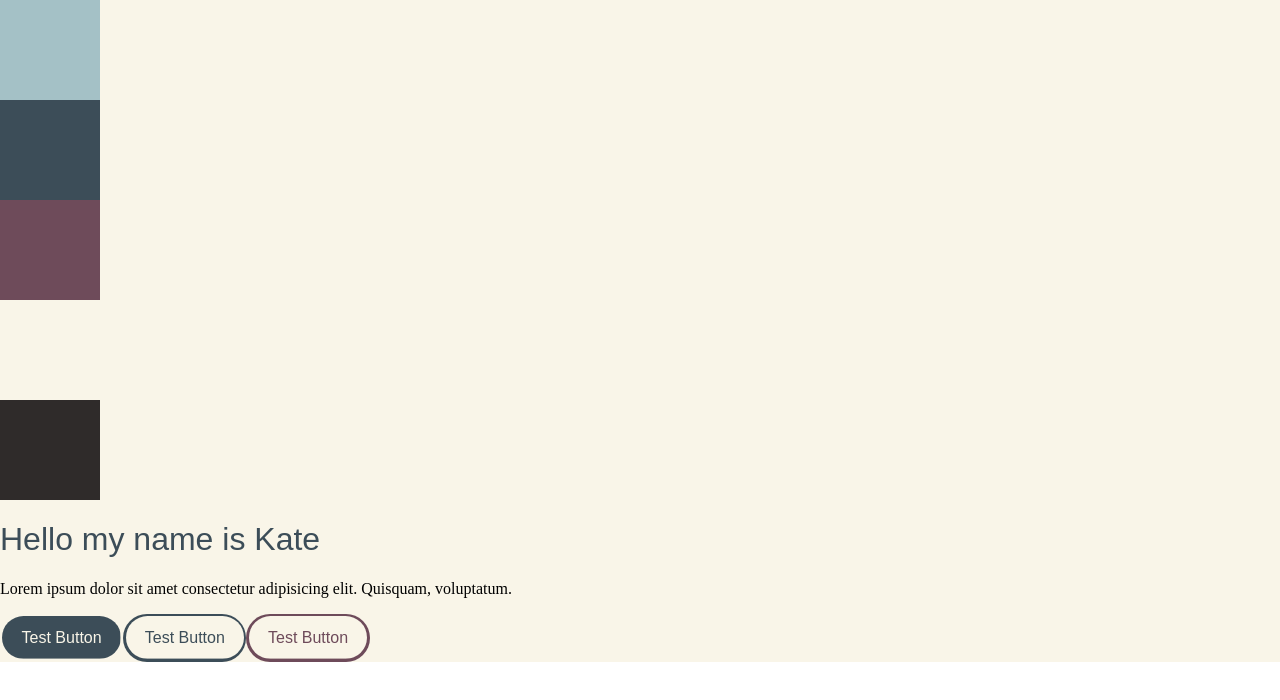
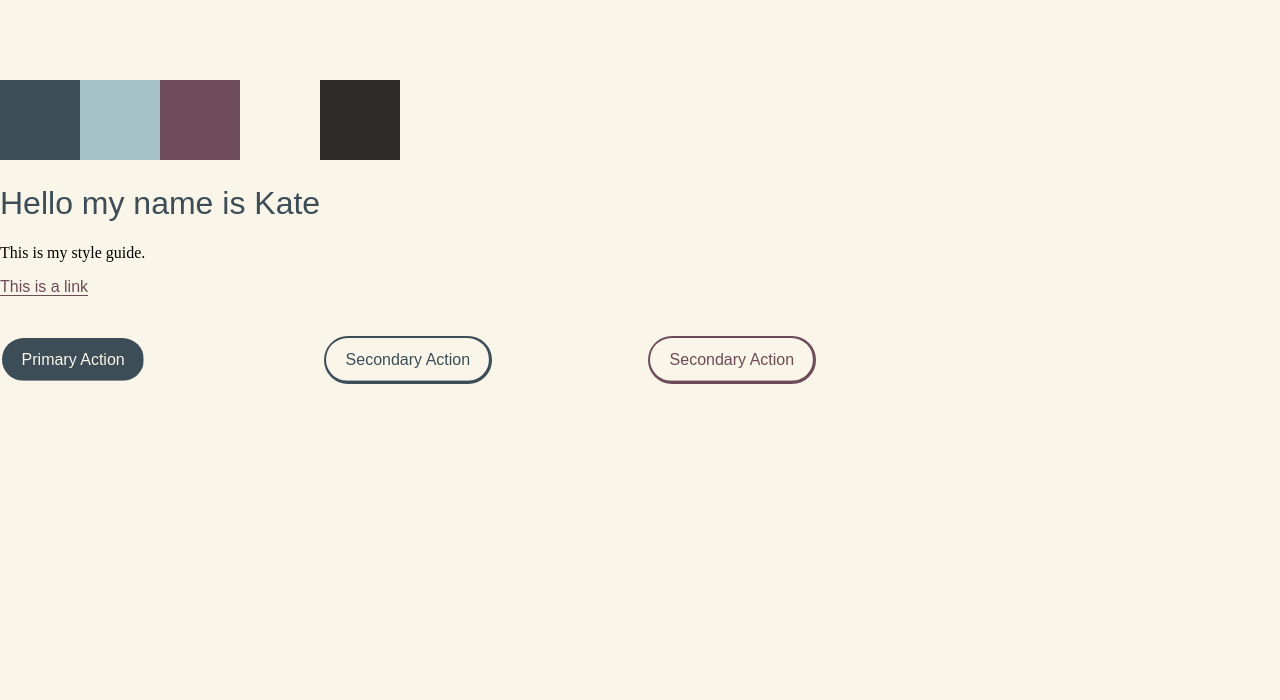
Before and after one commit to k8culver/k8culver.github.io, a React (Create React App) app: page /style-guide in a window 1280 px wide. Shown: the top 700 px of the page. Built offline with nearby package versions, Linux system fonts and the light colour scheme.

Commit message:
style guide clean up

```diff
--- a/src/index.css
+++ b/src/index.css
@@ -18,6 +18,16 @@
 
 body {
     margin: 0;
+}
+
+a:not(.button) {
+    font-family: 'Bitter', sans-serif;
+    color: var(--purple);
+    text-underline-offset: 0.2rem;
+}
+
+a:not(.button):hover {
+    color: var(--teal);
 }
 
 button,
--- a/src/pages/StyleGuide.js
+++ b/src/pages/StyleGuide.js
@@ -1,18 +1,23 @@
 function StyleGuide() {
   return (
-    <div className='bg-white'>
-      <header>
-        <div style={{height: '100px', width: '100px', backgroundColor: '#A4C1C6',}}></div>
-        <div style={{height: '100px', width: '100px', backgroundColor: '#3C4D58',}}></div>
-        <div style={{height: '100px', width: '100px', backgroundColor: '#6E4B5A',}}></div>
-        <div style={{height: '100px', width: '100px', backgroundColor: '#f9f5e8',}}></div>
-        <div style={{height: '100px', width: '100px', backgroundColor: '#2f2b2a',}}></div>
-      </header>
-      <h1 className='text-teal font-light font-sans'>Hello my name is Kate</h1>
-      <p className='text-teal-black font-serif'>Lorem ipsum dolor sit amet consectetur adipisicing elit. Quisquam, voluptatum.</p>
-      <button><span>Test Button</span></button>
-      <button className='button button--outline'><span>Test Button</span></button>
-      <button className='button button--outline--purple'><span>Test Button</span></button>
+    <div className="bg-white h-screen">
+        <div className="container m-auto pt-20">
+            <div>
+                <div className="bg-teal h-20 w-20 inline-block"></div>
+                <div className="bg-teal-light h-20 w-20 inline-block"></div>
+                <div className="bg-purple h-20 w-20 inline-block"></div>
+                <div className="bg-white h-20 w-20 inline-block"></div>
+                <div className="bg-black h-20 w-20 inline-block"></div>
+            </div>
+            <h1 className="text-teal font-light font-sans">Hello my name is Kate</h1>
+            <p className="text-teal-black font-serif">This is my style guide.</p>
+            <a href="/">This is a link</a>
+            <div class="grid grid-cols-4 gap-4 mt-10">
+                <div><button><span>Primary Action</span></button></div>
+                <div><button className="button button--outline"><span>Secondary Action</span></button></div>
+                <div><button className="button button--outline--purple"><span>Secondary Action</span></button></div>
+            </div>
+        </div>
     </div>
   );
 }
```
